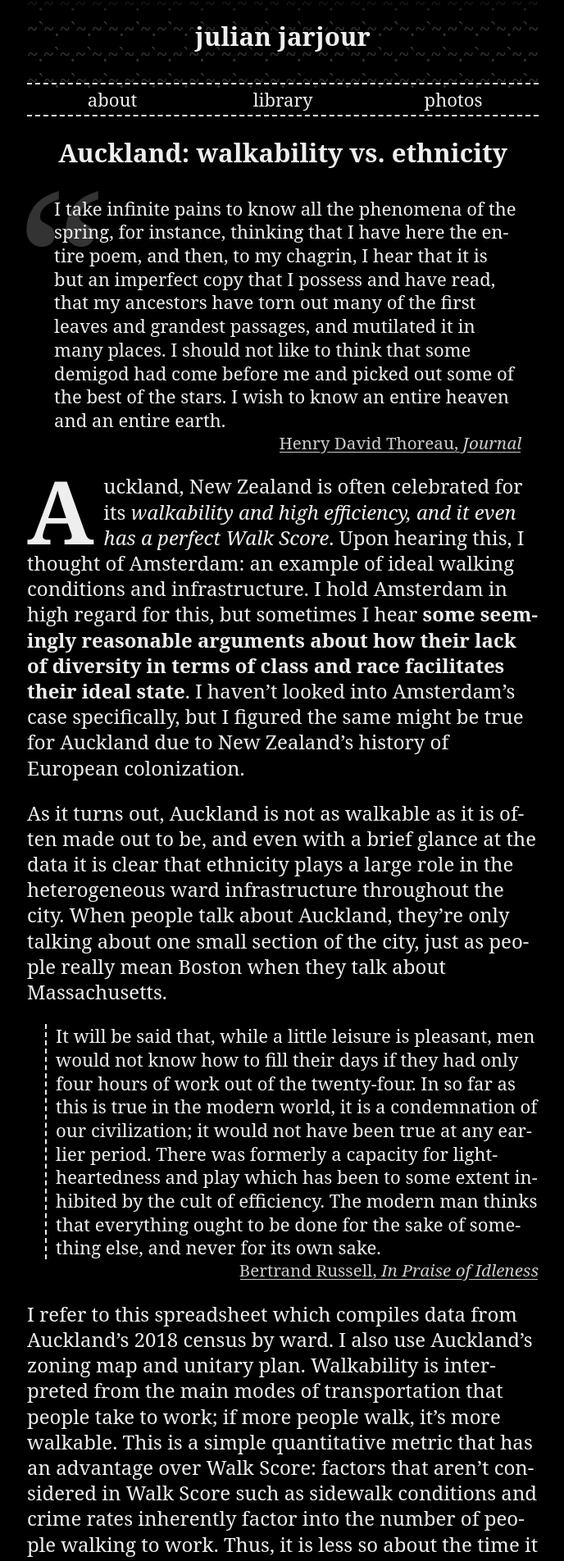
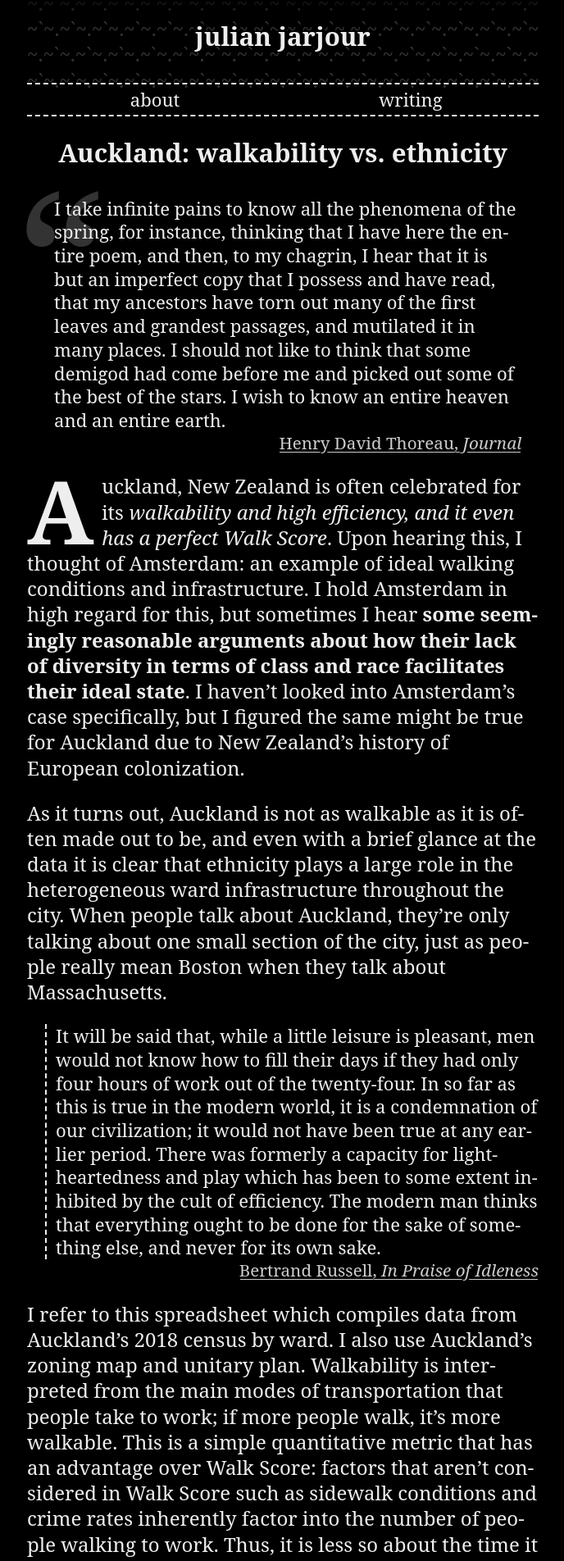
Before and after one commit to julianjarjour/julianjarjour.github.io, a Jekyll site: the page built from index.md, in a window 1280 px wide. Shown: the top 1904 px of the page at 82% size, without its empty margins (295-983 px from the left). Built offline with Jekyll 4.4.1, drawn with Linux system fonts in a browser that asks for light colours.

Commit message:
404 antialiasing

```diff
--- a/404.html
+++ b/404.html
@@ -12,6 +12,7 @@
   font-size: 150%;
   background: black;
   color: #eee;
+  -webkit-font-smoothing: antialiased;
 }
 body {
   margin: auto;
--- a/_includes/header.html
+++ b/_includes/header.html
@@ -2,7 +2,6 @@
   <h1><a href="/">julian jarjour</a></h1>
   <nav>
     <a class="navlink" href="/about.md">about</a>
-    <a class="navlink" href="/library.md">library</a>
-    <a class="navlink" href="/photos.md">photos</a>
+    <a class="navlink" href="/writing.md">writing</a>
   </nav>
 </header>
--- a/_sass/base.scss
+++ b/_sass/base.scss
@@ -3,7 +3,7 @@
   margin-top: .2rem;
   line-height: .76;
   float: left;
-  margin-right: .5rem;
+  margin-right: .4rem;
   font-weight: 800;
 }
 blockquote {
```
